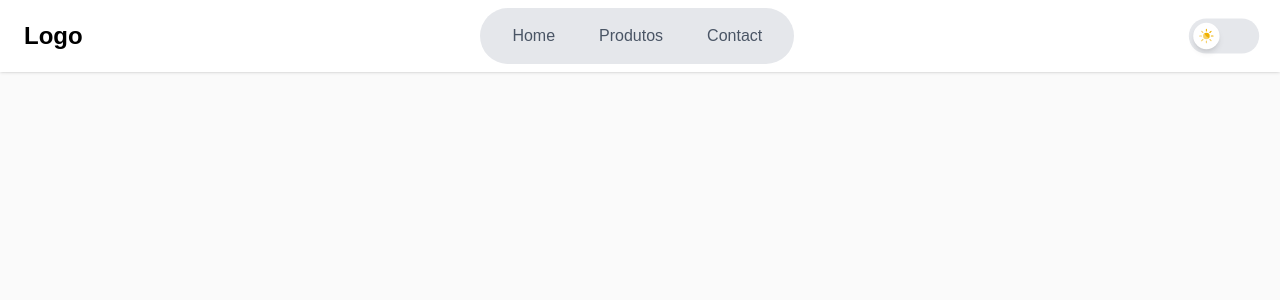
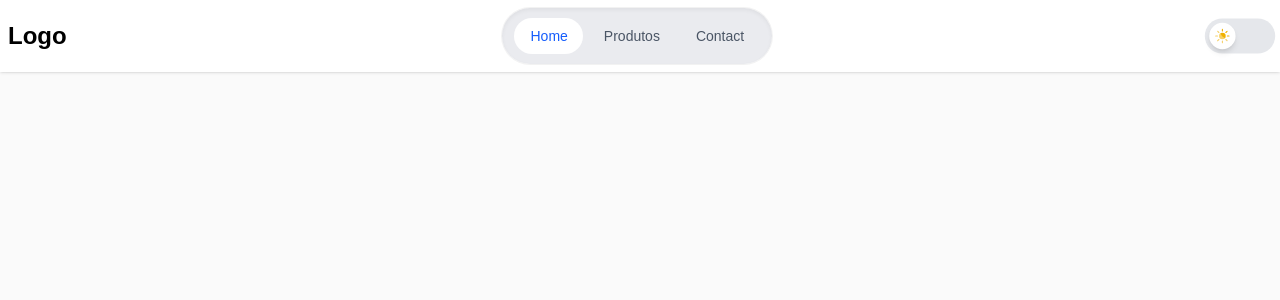
Before and after one commit to sonyvlhn/ecommerce, a Next.js app: page / in a window 1280 px wide. Shown: the top 300 px of the page. Built offline with nearby package versions, Linux system fonts and the light colour scheme.

Commit message:
Update NavBar
Foi incrementado a Navbar com Pill na aplicação

```diff
--- a/app/layout.js
+++ b/app/layout.js
@@ -1,6 +1,7 @@
 import { Geist, Geist_Mono } from "next/font/google";
 import "./globals.css";
-import Navbar from "@/components/layout/navbar.js";
+
+import NavbarPill from "@/components/layout/navbarPill.js";
 
 const geistSans = Geist({
   variable: "--font-geist-sans",
@@ -40,7 +41,8 @@ export default function RootLayout({ children }) {
       <body
         className={`${geistSans.variable} ${geistMono.variable} antialiased bg-background text-foreground transition-colors duration-300 ease-in-out`}
       >
-        <Navbar />
+        <NavbarPill />
+
         <div className="pt-16">{children}</div>
       </body>
     </html>
--- /dev/null
+++ b/components/layout/navbarPill.js
@@ -0,0 +1,63 @@
+"use client"
+import React from 'react'
+import { useState, useRef, useEffect } from 'react';
+import { usePathname, useRouter } from "next/navigation";
+import ButtonDark from "@/components/ui/buttonDark.js";
+
+
+export default function NavbarPill() {
+    /* BackEnd da NavBar */
+    const links = [
+        { name: "Home", href:"/" },
+        { name: "Produtos", href:"/Products" },
+        { name: "Contact", href:"/" },
+    ];
+    const [active, setActive] = useState(0);
+    const refs = useRef([]);
+    const [pill, setPill] = useState({ left: 0, width: 0 });
+    const router = useRouter();
+    const pathname = usePathname();
+
+    useEffect(() => {
+        const idx = links.findIndex((l) => l.href === pathname);
+        if (idx >= 0) setActive(idx);
+        // eslint-disable-next-line react-hooks/exhaustive-deps
+    }, [pathname]);
+
+    useEffect(() =>{
+        const element =refs.current[active];
+        if(element)
+            setPill({left: element.offsetLeft, width: element.offsetWidth});
+    }, [active]);
+
+  return (
+    /* FrontEnd da Navbar */
+    <div
+    className='fixed top-0 left-0 right-0 z-50 flex items-center gap-4 bg-white dark:bg-gray-900 text-black dark:text-gray-100 p-2 transition-colors duration-300 ease-in-out shadow-sm dark:shadow-gray-800/50'>
+        <h2 className="font-bold text-2xl leading-none">Logo</h2>
+        <nav
+        className='h-14 rounded-full bg-gray-200/80 dark:bg-gray-800/80 w-fit px-1.5 m-auto flex items-center justify-center inset-shadow-sm ring-1 ring-black/5 dark:ring-white/10'>
+            <div
+            className='relative flex gap-1 p-1.5'>
+                <div
+                className='absolute top-1.5 h-[calc(100%-12px)] rounded-full bg-white dark:bg-gray-900 transition-all duration-300 ease-in-out'
+                style={{left:pill.left, width: pill.width}}>
+                </div>
+                {links.map((link, index) => (
+                    <button
+                    key={index}
+                    ref={(element) => (refs.current[index] = element)}
+                    onClick={() => {
+                        setActive(index);
+                        router.push(link.href);
+                    }}
+                    className={`relative z-10 px-4 py-2 rounded-lg text-sm font-medium transition-colors duration-300 ${active === index ? "text-blue-600 dark:text-sky-300" : "text-gray-600 hover:text-gray-800 dark:text-gray-300 dark:hover:text-white"}`}>
+                        {link.name}
+                    </button>
+                ))}
+            </div>
+        </nav>
+                <ButtonDark/>
+    </div>
+  )
+}
```
